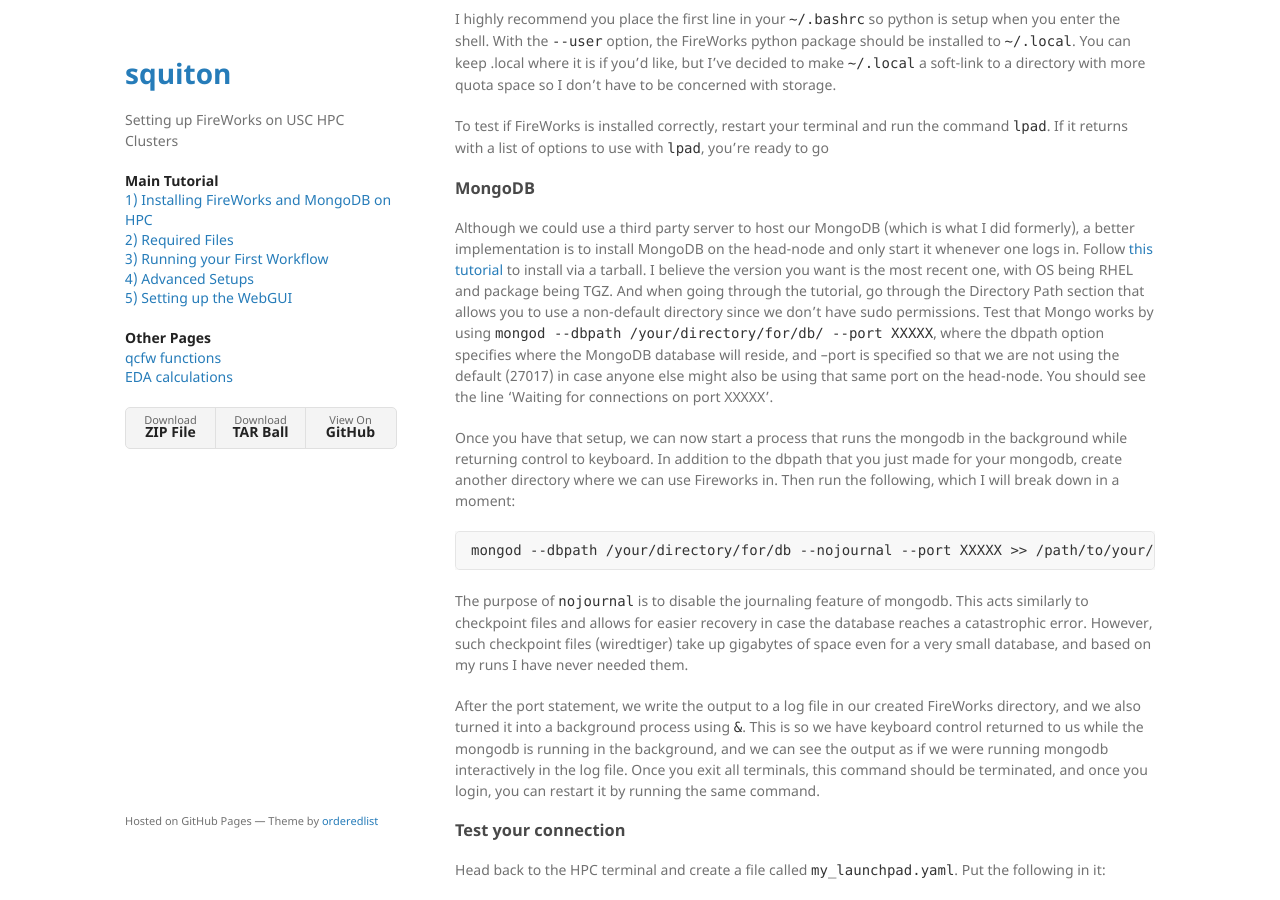
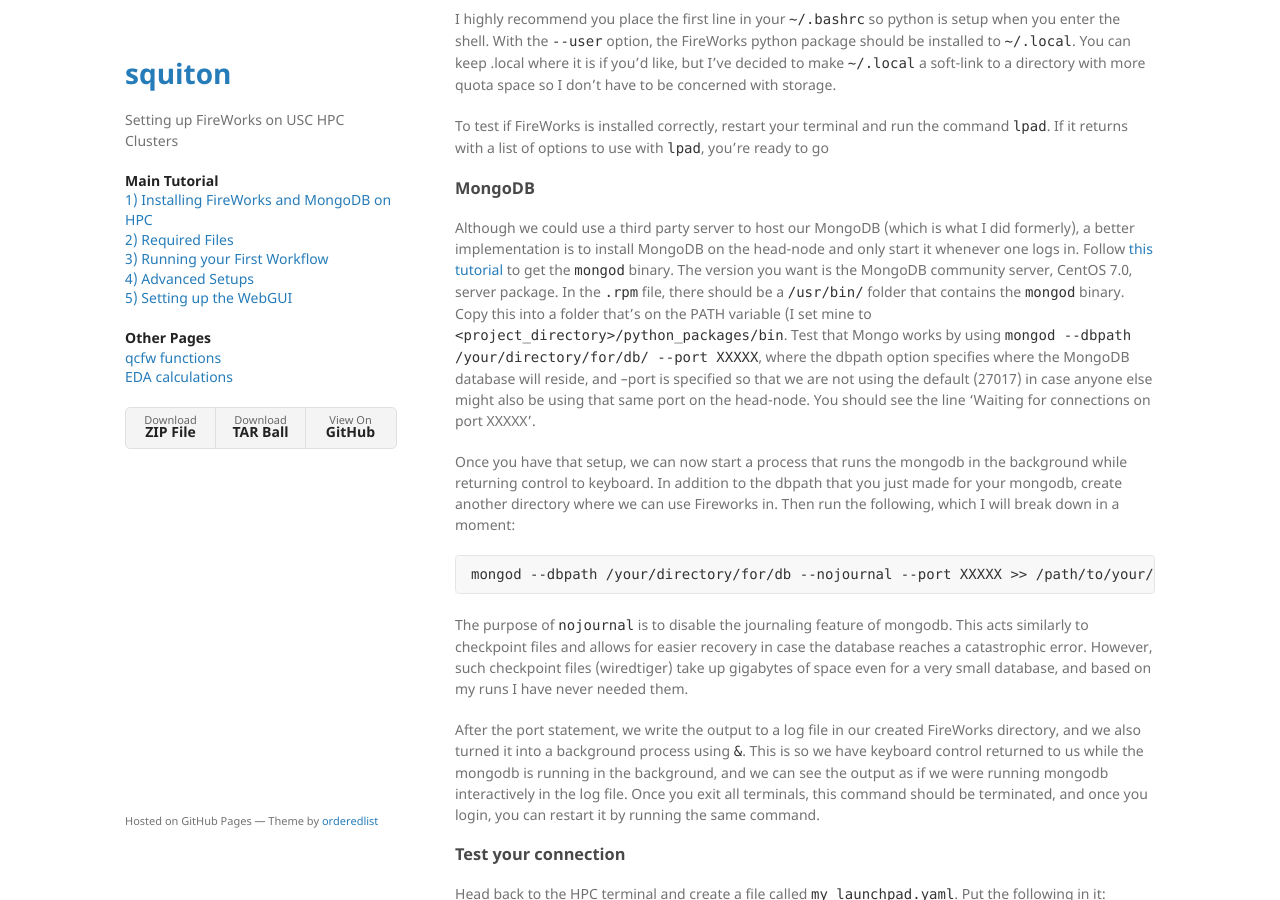
Before and after one commit to stephen-quiton/stephen-quiton.github.io, a Jekyll site: the page built from pages/FW1-PythonInst.md, in a window 1280 px wide and 900 px high, scrolled down 345 px. Built offline with Jekyll 4.4.1, drawn with Linux system fonts in a browser that asks for light colours; our own code applies the rules of GitHub Pages for plain Markdown files.

Commit message:
Update FW1-PythonInst.md

```diff
--- a/pages/FW1-PythonInst.md
+++ b/pages/FW1-PythonInst.md
@@ -21,7 +21,7 @@
 
 ### MongoDB
 
-Although we could use a third party server to host our MongoDB (which is what I did formerly), a better implementation is to install MongoDB on the head-node and only start it whenever one logs in. Follow [this tutorial](https://docs.mongodb.com/manual/tutorial/install-mongodb-on-red-hat-tarball/) to install via a tarball. I believe the version you want is the most recent one, with OS being RHEL and package being TGZ. And when going through the tutorial, go through the Directory Path section that allows you to use a non-default directory since we don't have sudo permissions. Test that Mongo works by using `mongod --dbpath /your/directory/for/db/ --port XXXXX`, where the dbpath option specifies where the MongoDB database will reside, and --port is specified so that we are not using the default (27017) in case anyone else might also be using that same port on the head-node. You should see the line 'Waiting for connections on port XXXXX'.
+Although we could use a third party server to host our MongoDB (which is what I did formerly), a better implementation is to install MongoDB on the head-node and only start it whenever one logs in. Follow [this tutorial](https://www.mongodb.com/try/download/community) to get the `mongod` binary. The version you want is the MongoDB community server, CentOS 7.0, server package. In the `.rpm` file, there should be a `/usr/bin/` folder that contains the `mongod` binary. Copy this into a folder that's on the PATH variable (I set mine to `<project_directory>/python_packages/bin`. Test that Mongo works by using `mongod --dbpath /your/directory/for/db/ --port XXXXX`, where the dbpath option specifies where the MongoDB database will reside, and --port is specified so that we are not using the default (27017) in case anyone else might also be using that same port on the head-node. You should see the line 'Waiting for connections on port XXXXX'.
 
 Once you have that setup, we can now start a process that runs the mongodb in the background while returning control to keyboard. In addition to the dbpath that you just made for your mongodb, create another directory where we can use Fireworks in. Then run the following, which I will break down in a moment:
 
```
